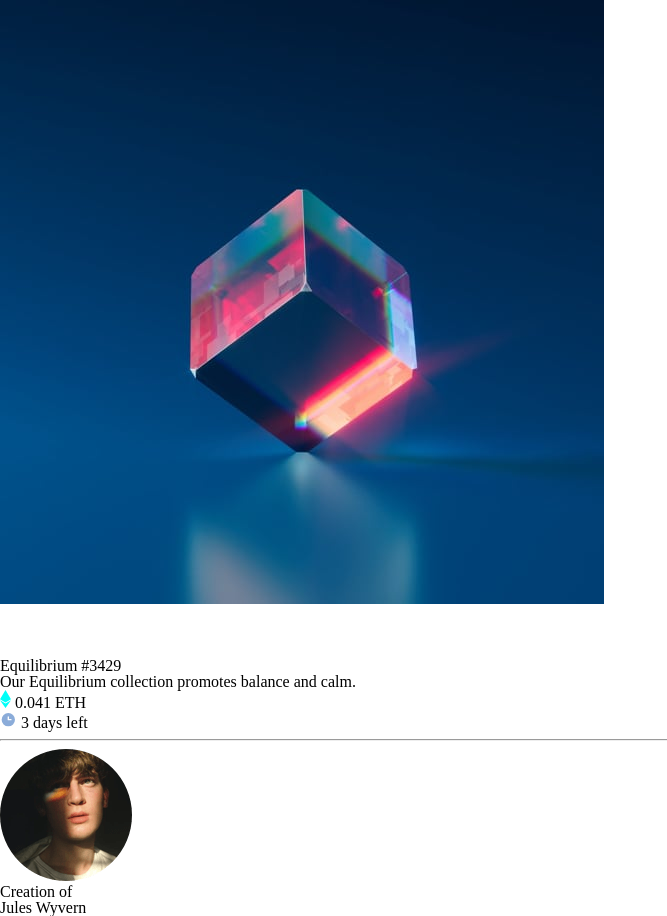
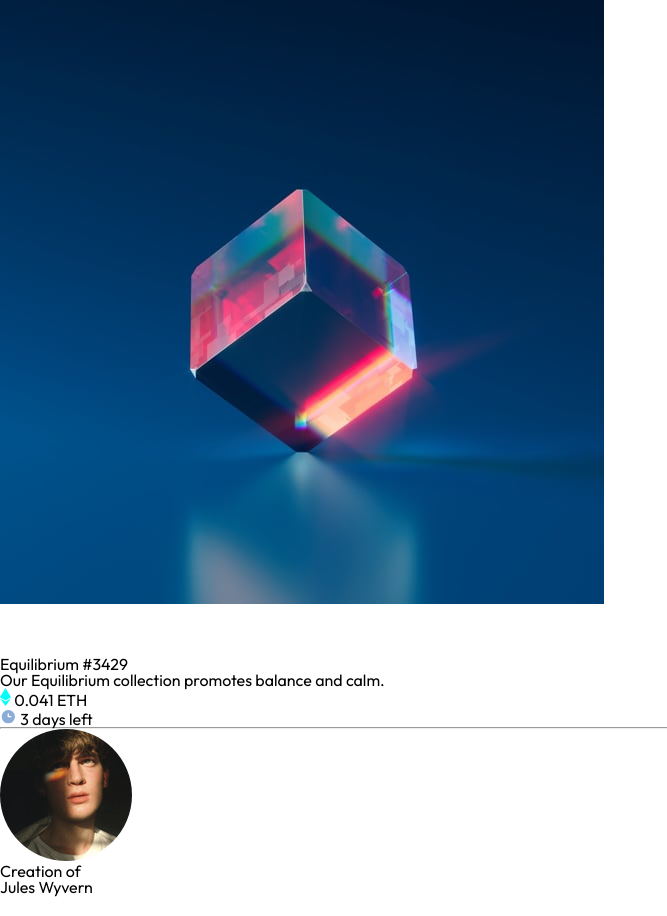
Before and after one commit to RadicalEd13/nft-preview-card-component, a plain HTML site: page index.html in a window 1280 px wide. Shown: the whole page, without its empty margins (0-667 px from the left). Drawn offline with Linux system fonts and the light colour scheme.

Commit message:
add google fonts and link them to index.html. start style of css with main * styles

```diff
--- a/index.html
+++ b/index.html
@@ -8,6 +8,9 @@
   <link rel="stylesheet" href="./reset.css" >
   <link rel="stylesheet" href="./style.css" >
   <link rel="icon" href="./images/favicon-32x32.png">
+  <link rel="preconnect" href="https://fonts.googleapis.com">
+  <link rel="preconnect" href="https://fonts.gstatic.com" crossorigin>
+  <link href="https://fonts.googleapis.com/css2?family=Outfit:wght@300;400;600&display=swap" rel="stylesheet">
 </head>
 <body>
   <div class="main-box">
--- a/style.css
+++ b/style.css
@@ -0,0 +1,9 @@
+* {
+    margin:0;
+    padding: 0;
+    box-sizing: border-box;
+}
+
+body {
+    font-family: Outfit, sans-serif;
+}
```
